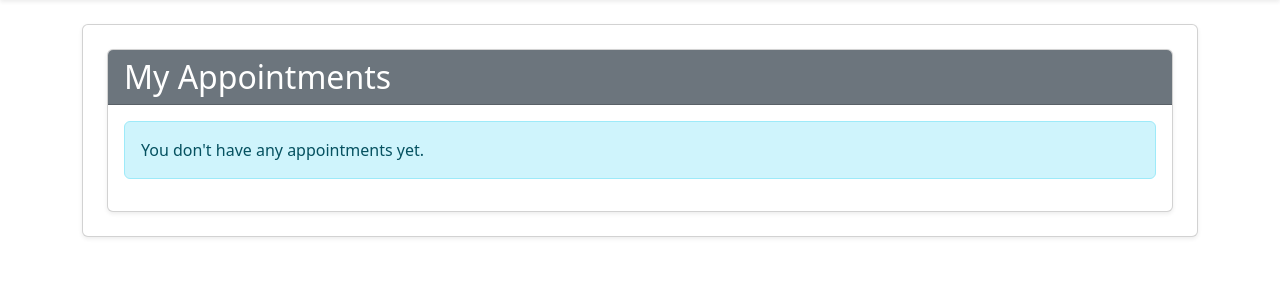
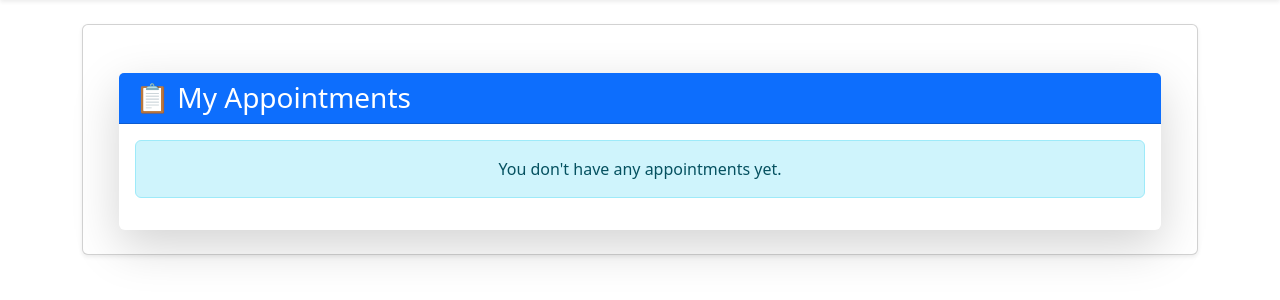
Before and after one commit to Krish-cloud25/appoinment-booking, a Django app: page /my-appointments/ in a window 1280 px wide. Shown: the part 56-356 px from the top of the page. Run offline with Django 5.2, Linux system fonts and the light colour scheme; a user stored in the database is signed in; data comes from the database, SQL or seed files in the repository.

Commit message:
Polished UI: Updated base, home, login, and my appointments pages

```diff
--- a/appointments/templates/appointments/my_appointments.html
+++ b/appointments/templates/appointments/my_appointments.html
@@ -1,22 +1,23 @@
 {% extends "appointments/base.html" %}
 
 {% block content %}
-<div class="card shadow-sm">
-  <div class="card-header bg-secondary text-white">
-    <h2 class="mb-0">My Appointments</h2>
+<div class="container mt-4">
+  <div class="card shadow-lg border-0">
+    <div class="card-header bg-primary text-white">
+      <h3 class="mb-0">📋 My Appointments</h3>
     </div>
     <div class="card-body">
       {% if appointments %}
         <div class="table-responsive">
-        <table class="table table-hover table-bordered">
-          <thead class="table-dark">
+          <table class="table table-striped table-bordered align-middle text-center">
+            <thead class="table-light">
               <tr>
-              <th scope="col">Patient Name</th>
-              <th scope="col">Age</th>
-              <th scope="col">Symptoms</th>
-              <th scope="col">Urgency Score</th>
-              <th scope="col">Doctor</th>
-              <th scope="col">Actions</th>
+                <th>Patient Name</th>
+                <th>Age</th>
+                <th>Symptoms</th>
+                <th>Urgency Score</th>
+                <th>Doctor</th>
+                <th>Actions</th>
               </tr>
             </thead>
             <tbody>
@@ -28,7 +29,7 @@
                 <td>{{ appt.urgency_score }}</td>
                 <td>{{ appt.doctor.name }}</td>
                 <td>
-                <a href="{% url 'edit_my_appointment' appt.pk %}" class="btn btn-sm btn-outline-warning me-1">
+                  <a href="{% url 'edit_my_appointment' appt.pk %}" class="btn btn-sm btn-outline-primary me-1">
                     <i class="bi bi-pencil-square"></i> Edit
                   </a>
                   <a href="{% url 'delete_my_appointment' appt.pk %}" class="btn btn-sm btn-outline-danger" onclick="return confirm('Are you sure you want to delete this appointment?');">
@@ -41,10 +42,11 @@
           </table>
         </div>
       {% else %}
-      <div class="alert alert-info" role="alert">
+        <div class="alert alert-info text-center" role="alert">
           You don't have any appointments yet.
         </div>
       {% endif %}
     </div>
   </div>
+</div>
 {% endblock %}
```
Lines whose indentation alone changed are shown as unchanged.
